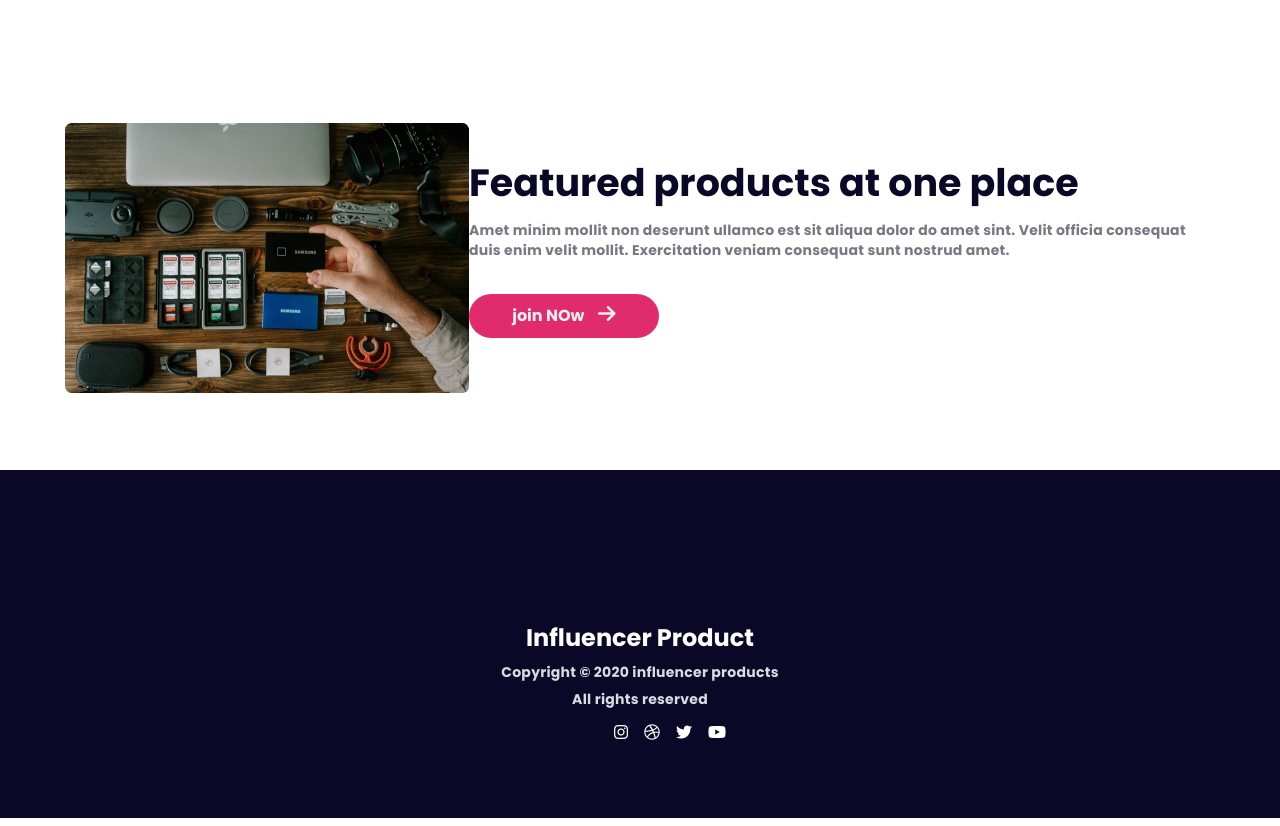
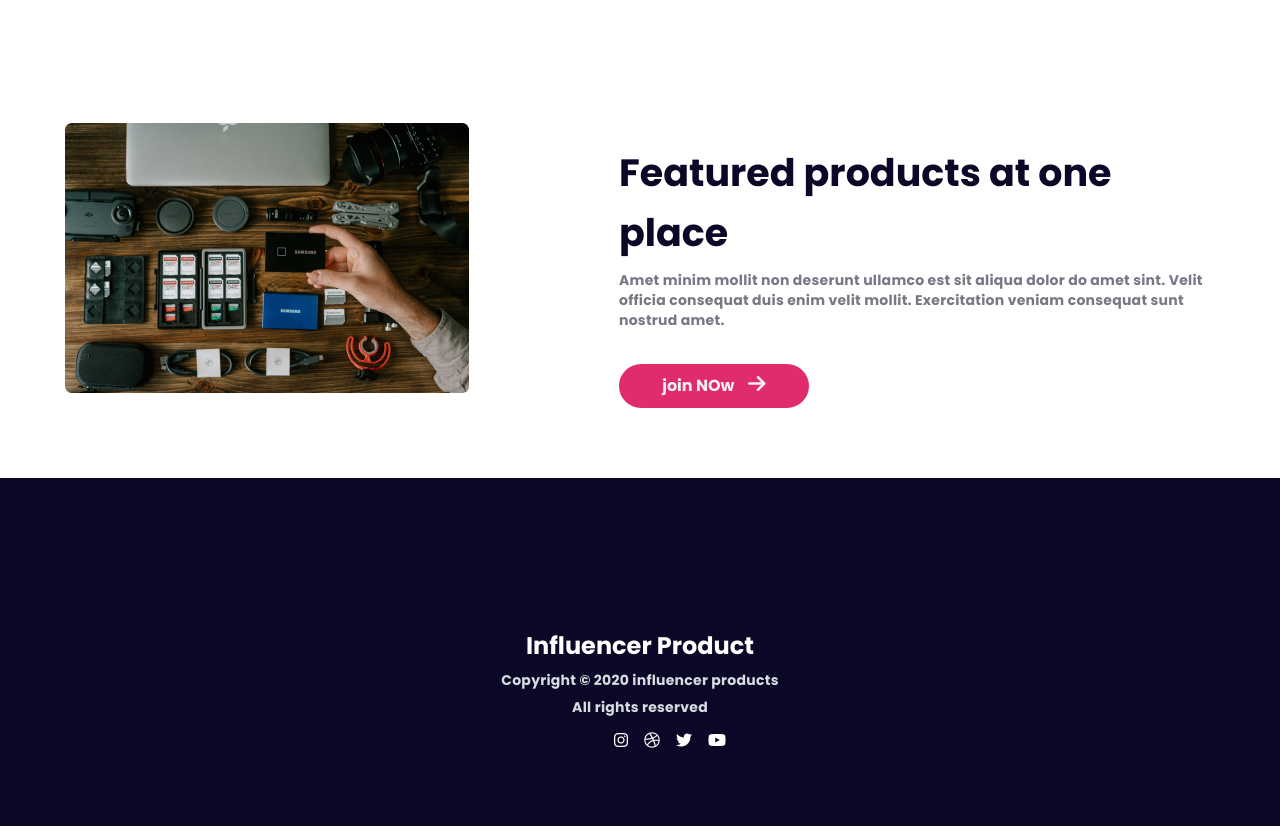
Before and after one commit to Jakir80/influncer-ger, a plain HTML site: page index.html in a window 1280 px wide. Shown: the part 2780-3606 px from the top of the page. Drawn offline with Linux system fonts and the light colour scheme.

Commit message:
again all

```diff
--- a/index.html
+++ b/index.html
@@ -15,7 +15,7 @@
       rel="stylesheet"
       href="https://cdnjs.cloudflare.com/ajax/libs/font-awesome/6.2.1/css/all.min.css"
     />
-    <link rel="stylesheet" href="styles/style.css" />
+    <link rel="stylesheet" href="./styles/style.css" />
   </head>
   <body class="background">
     <header class="menu">
--- a/styles/style.css
+++ b/styles/style.css
@@ -187,10 +187,11 @@ footer {
 .last-style {
   max-width: 1150px;
   display: flex;
-  justify-content: space-between;
+  justify-content: space-evenly;
+  gap: 150px;
 }
 .right-text-last {
-  margin-top: 30px;
+  margin-top: 20px;
 }
 .right-text-last h2 {
   font-family: "Poppins";
@@ -223,6 +224,7 @@ footer {
   color: #d9dbe1;
   margin-bottom: 7px;
 }
+
 .footer-social-icon a {
   text-align: center;
   gap: 16px;
@@ -278,6 +280,7 @@ footer {
   .last-style {
     flex-direction: column-reverse;
     text-align: center;
+    gap: 0;
   }
   .primary-btn {
     margin-bottom: 8px;
```
